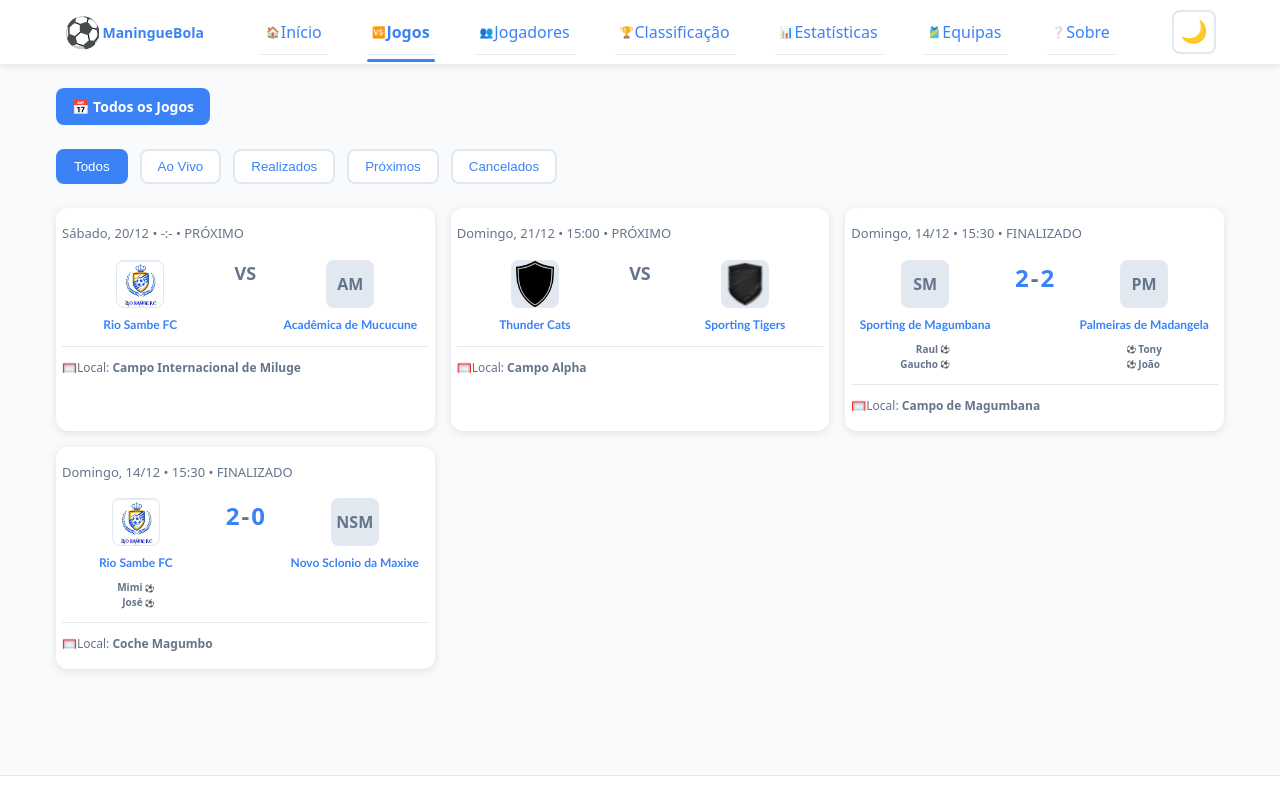
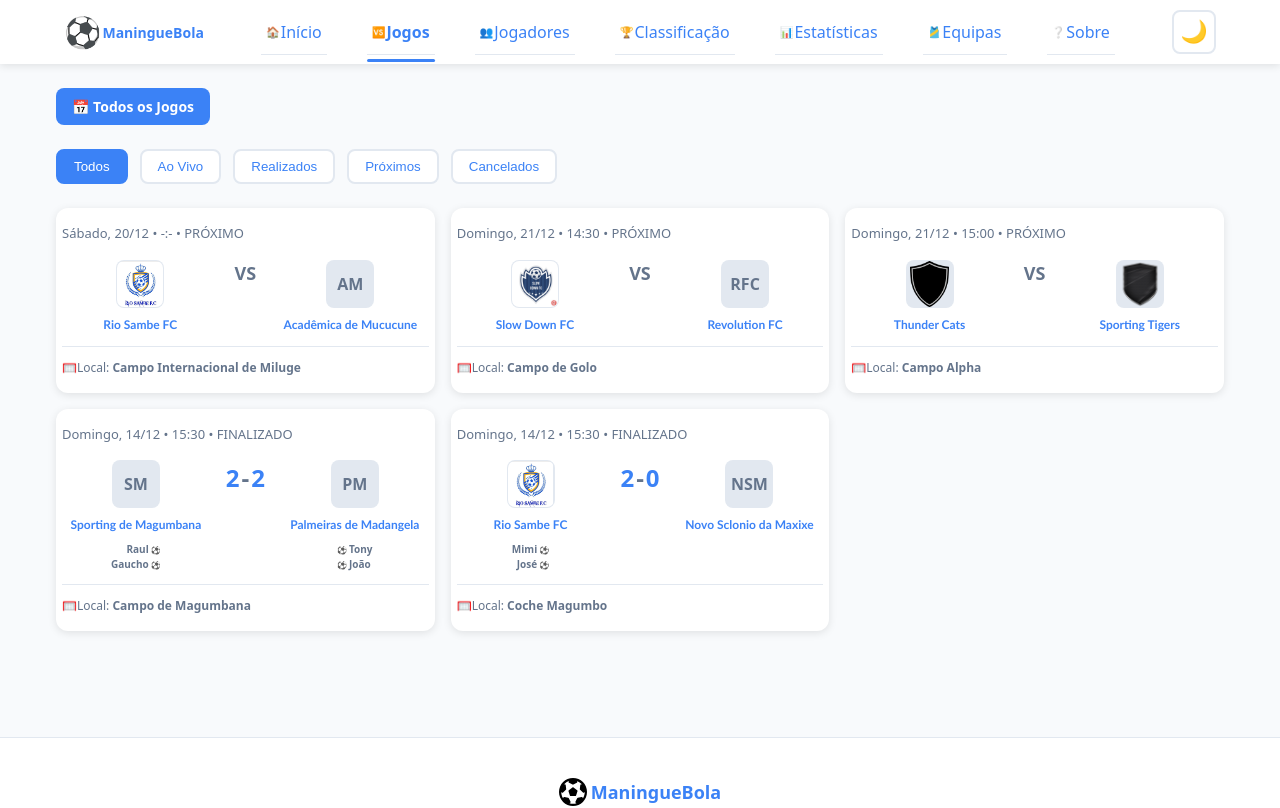
Before and after one commit to Raimundroid/maninguebola, a React (Vite) app: page /jogos in a window 1280 px wide. Shown: the top 808 px of the page. Built offline with nearby package versions, Linux system fonts and the light colour scheme.

Commit message:
registered the 4th match

```diff
--- a/src/data/matchesData.js
+++ b/src/data/matchesData.js
@@ -56,8 +56,25 @@ const matchesData = [
     // info: "85+ espectadores", // Optional extra info
     // ✅ NEW: Store as Array of Strings
     // Note: You can still keep "(2)" for multiple goals if you want strict string display
-    // homeScorers: ["Mimi", "José"],
-    // awayScorers: [],
+    // homeScorers: ["", ""],
+    // awayScorers: ["", ""],
+  },
+  {
+    id: 4, // Unique ID for React keys
+    homeTeamId: "slowDownFc", //new
+    awayTeamId: "revolutionFc", //new
+    // homeScore: 2, // Only for live/finished
+    // awayScore: 0,
+    date: "2025-12-21", // ISO Format
+    time: "14:30",
+    status: "upcoming", // 'live' | 'finished' | 'upcoming'
+    // minute: 67, // Current minute (only for live)
+    venue: "Campo de Golo",
+    // info: "85+ espectadores", // Optional extra info
+    // ✅ NEW: Store as Array of Strings
+    // Note: You can still keep "(2)" for multiple goals if you want strict string display
+    // homeScorers: ["", ""],
+    // awayScorers: ["", ""],
   },
 
   //   {
--- a/src/data/teamsData.js
+++ b/src/data/teamsData.js
@@ -110,7 +110,7 @@ const teamsData = {
     // position: "1",
     // points: "99", /////
     // founded: 1000,
-    stadium: "Campo de Madangela",
+    stadium: "Indefinido",
     // logo: "/images/teams/shield-gold.jpg",
     colors: { primary: "red", secondary: "blue" },
     // contact: {
@@ -130,7 +130,7 @@ const teamsData = {
     // points: "99", /////
     // founded: 1000,
     stadium: "Indefinido",
-    logo: "/images/teams/rioSambleFc/rioSambeFc.jpg",
+    logo: "/images/teams/rioSambeFc/rioSambeFc.jpg",
     colors: { primary: "red", secondary: "green" },
     // contact: {
     //   coach: "John Dalton",
@@ -149,7 +149,7 @@ const teamsData = {
     // founded: 1000,
     stadium: "Indefinido",
     // logo: "/images/teams/shield-gold.jpg",
-    colors: { primary: "green", secondary: "red" },
+    colors: { primary: "green", secondary: "blue" },
     // contact: {
     //   coach: "John Dalton",
     //   captain: "Jaime Paulo",
@@ -167,7 +167,43 @@ const teamsData = {
     // founded: 1000,
     stadium: "Indefinido",
     // logo: "/images/teams/shield-gold.jpg",
-    colors: { primary: "green", secondary: "red" },
+    colors: { primary: "blue", secondary: "green" },
+    // contact: {
+    //   coach: "John Dalton",
+    //   captain: "Jaime Paulo",
+    //   phone: "+258 82 12 34 567",
+    //   email: "eagles@example.com",
+    // },
+  },
+  slowDownFc: {
+    id: "slowDownFc", // Unique identifier
+    name: "Slow Down FC", // Full team name
+    shortName: "Slow Down FC", // ✅ NEW
+    abbr: "SDFC", // Abbreviation for logos
+    // position: "1",
+    // points: "99", /////
+    // founded: 1000,
+    stadium: "Indefinido",
+    logo: "/images/teams/slowDownFc/slowDownFc.jpg",
+    colors: { primary: "yellow", secondary: "red" },
+    // contact: {
+    //   coach: "John Dalton",
+    //   captain: "Jaime Paulo",
+    //   phone: "+258 82 12 34 567",
+    //   email: "eagles@example.com",
+    // },
+  },
+  revolutionFc: {
+    id: "revolutionFc", // Unique identifier
+    name: "Revolution FC", // Full team name
+    shortName: "Revolution FC", // ✅ NEW
+    abbr: "RFC", // Abbreviation for logos
+    // position: "1",
+    // points: "99", /////
+    // founded: 1000,
+    stadium: "Indefinido",
+    // logo: "/images/teams/shield-gold.jpg",
+    colors: { primary: "red", secondary: "yellow" },
     // contact: {
     //   coach: "John Dalton",
     //   captain: "Jaime Paulo",
```
Also changed, not shown: public/images/teams/rioSambeFc/rioSambeFc.jpg (renamed from public/images/teams/rioSambleFc/rioSambeFc.jpg), public/images/teams/slowDownFc/slowDownFc.jpg (added).
